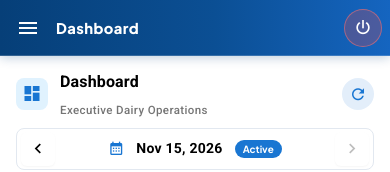
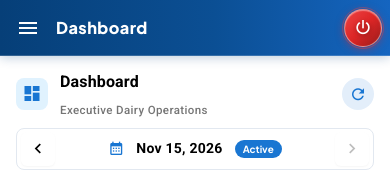
Before and after one commit to waqas-khaan/khalid-DMS, a Vue app: page /dashboard in a window 390 px wide. Shown: the top 172 px of the page. Built offline with nearby package versions, Linux system fonts and the light colour scheme; no server answers; the database is empty; sample sign-in values are in the browser's storage.

Commit message:
fix(header): ensure full title visibility on mobile and enhance power button design

```diff
--- a/src/assets/css/navbar.css
+++ b/src/assets/css/navbar.css
@@ -93,6 +93,8 @@
 .mobile-power-wrapper {
   margin-left: auto;
   z-index: 10;
+  display: flex !important;
+  align-items: center !important;
 }
 
 .mobile-power-btn {
@@ -100,22 +102,50 @@
   height: 38px !important;
   min-width: 38px !important;
   border-radius: 50% !important;
-  background: rgba(239, 68, 68, 0.25) !important;
-  border: 1.5px solid rgba(248, 113, 113, 0.55) !important;
+  background: linear-gradient(135deg, #ef4444 0%, #dc2626 50%, #991b1b 100%) !important;
+  border: 1.5px solid rgba(255, 255, 255, 0.45) !important;
   color: #ffffff !important;
-  transition: all 0.2s cubic-bezier(0.4, 0, 0.2, 1) !important;
+  box-shadow: 0 2px 8px rgba(220, 38, 38, 0.5), inset 0 1px 1px rgba(255, 255, 255, 0.4) !important;
+  transition: all 0.25s cubic-bezier(0.4, 0, 0.2, 1) !important;
   display: inline-flex !important;
   align-items: center !important;
   justify-content: center !important;
+  cursor: pointer !important;
+  position: relative !important;
+  outline: none !important;
+}
+
+.mobile-power-btn::before {
+  content: '';
+  position: absolute;
+  top: -3px;
+  left: -3px;
+  right: -3px;
+  bottom: -3px;
+  border-radius: 50%;
+  border: 1.5px solid rgba(239, 68, 68, 0.35);
+  pointer-events: none;
+  transition: all 0.25s ease;
 }
 
 .mobile-power-btn:hover,
 .mobile-power-btn:active {
-  background: rgba(239, 68, 68, 0.75) !important;
-  border-color: #ef4444 !important;
+  background: linear-gradient(135deg, #f87171 0%, #ef4444 50%, #b91c1c 100%) !important;
+  border-color: rgba(255, 255, 255, 0.8) !important;
   color: #ffffff !important;
   transform: scale(1.08) !important;
-  box-shadow: 0 0 10px rgba(239, 68, 68, 0.5) !important;
+  box-shadow: 0 4px 14px rgba(239, 68, 68, 0.7), inset 0 1px 1.5px rgba(255, 255, 255, 0.6) !important;
+}
+
+.mobile-power-btn:hover::before,
+.mobile-power-btn:active::before {
+  border-color: rgba(239, 68, 68, 0.7);
+  transform: scale(1.06);
+}
+
+.mobile-power-btn .v-icon {
+  filter: drop-shadow(0 1px 2px rgba(0, 0, 0, 0.35)) !important;
+  color: #ffffff !important;
 }
 
 /* Redesigned Unified User Profile Trigger Pill */
@@ -245,6 +275,7 @@
 
   .navbar-brand {
     gap: 12px !important;
+    min-width: 0 !important;
   }
 
   .navbar-logo {
@@ -253,7 +284,11 @@
   }
 
   .navbar-page-title {
-    font-size: 1rem !important;
+    font-size: 1.05rem !important;
+    font-weight: 800 !important;
+    white-space: nowrap !important;
+    overflow: visible !important;
+    max-width: none !important;
   }
 
   .header-center-time {
@@ -289,6 +324,7 @@
 @media (max-width: 600px) {
   .navbar-brand {
     gap: 8px !important;
+    min-width: 0 !important;
   }
 
   .navbar-logo {
@@ -297,12 +333,13 @@
   }
 
   .navbar-page-title {
-    font-size: 0.92rem !important;
+    font-size: 1.02rem !important;
+    font-weight: 800 !important;
     display: block !important;
     white-space: nowrap !important;
-    overflow: hidden !important;
-    text-overflow: ellipsis !important;
-    max-width: 130px !important;
+    overflow: visible !important;
+    text-overflow: clip !important;
+    max-width: none !important;
   }
 
   .header-center-time {
--- a/src/components/appbar/DefaultHeader.vue
+++ b/src/components/appbar/DefaultHeader.vue
@@ -33,17 +33,15 @@
 
     <!-- Mobile View: Power Button Only -->
     <div v-if="isLoggedIn && display.smAndDown.value" class="mobile-power-wrapper d-flex align-center me-2">
-      <v-btn
-        icon
-        size="small"
-        variant="text"
+      <button
+        type="button"
         class="mobile-power-btn"
         title="Sign Out"
         aria-label="Sign Out"
         @click="showLogoutDialog = true"
       >
         <v-icon size="20">mdi-power</v-icon>
-      </v-btn>
+      </button>
     </div>
 
     <!-- Desktop View: Profile Pill with Menu & Universal Installer -->
```
